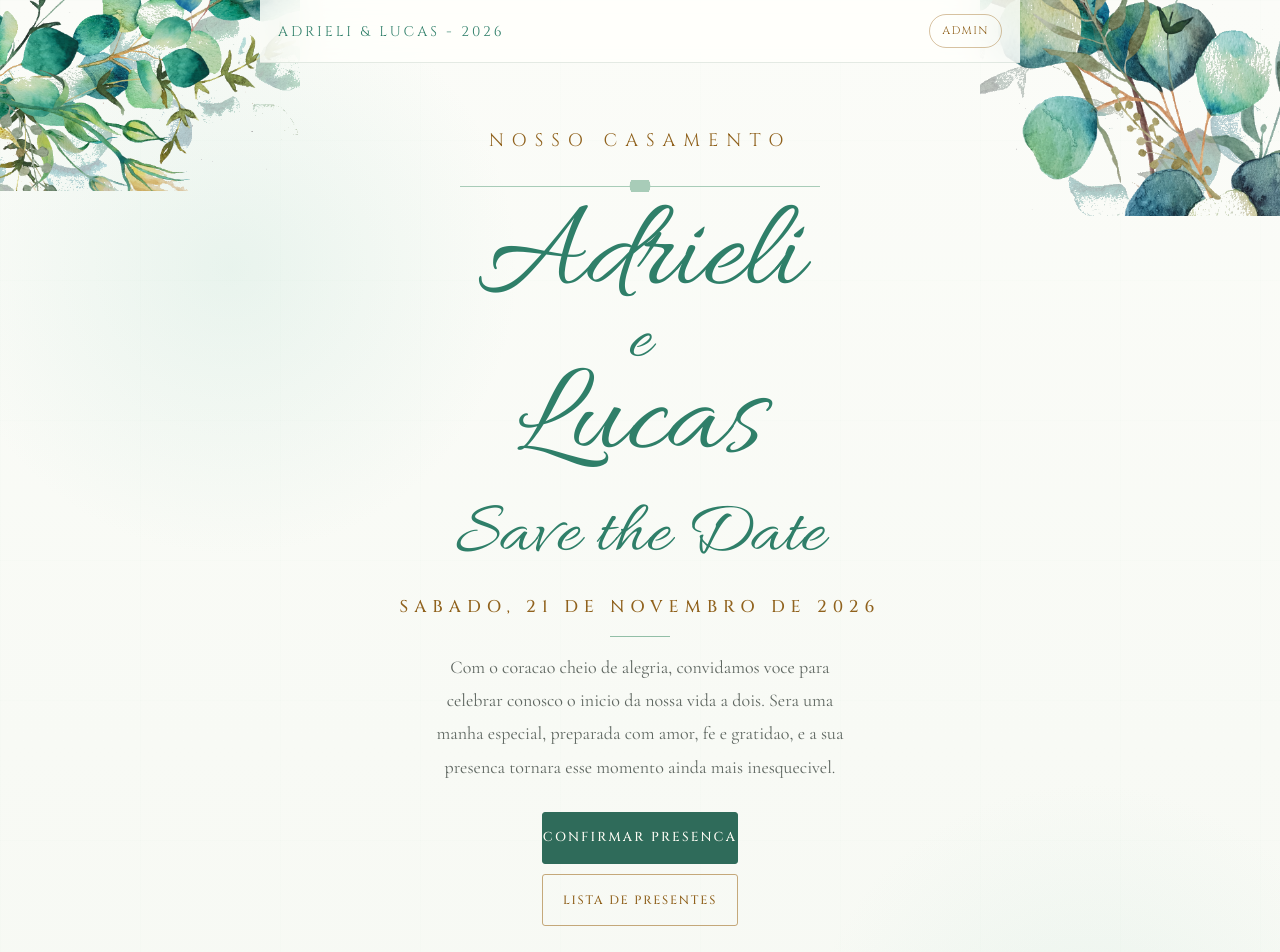
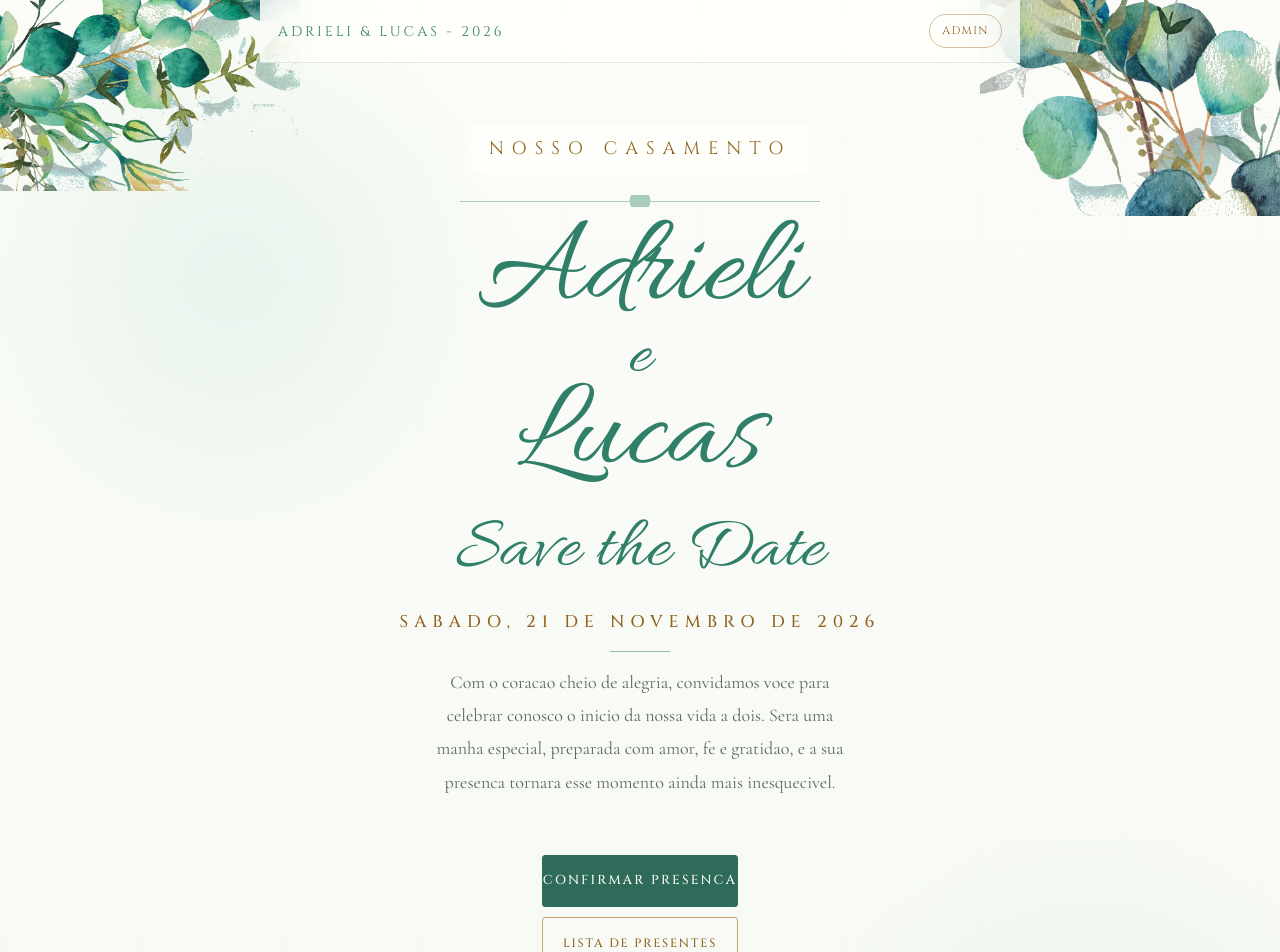
Before and after one commit to zanilucas/casamentolucas, a Next.js app: page / in a window 1280 px wide. Shown: the top 952 px of the page. Built offline with nearby package versions, Linux system fonts and the light colour scheme.

Commit message:
Ajusta leitura do topo e espacamento do CTA

```diff
--- a/src/app/globals.css
+++ b/src/app/globals.css
@@ -304,7 +304,7 @@ textarea {
   display: grid;
   gap: 10px;
   max-width: 420px;
-  margin: 0 auto;
+  margin: 28px auto 0;
 }
 
 .map-actions {
@@ -771,7 +771,13 @@ body {
 }
 
 .hero-kicker {
+  display: inline-block;
+  align-self: center;
+  padding: 8px 18px 7px;
   margin-bottom: 22px;
+  background: rgba(255, 255, 252, 0.78);
+  box-shadow: 0 12px 34px rgba(255, 255, 252, 0.82);
+  backdrop-filter: blur(8px);
   color: var(--gold-dark);
   font-family: var(--font-caps), Georgia, serif;
   font-size: 18px;
@@ -996,6 +1002,7 @@ body {
   .hero-kicker {
     font-size: 14px;
     letter-spacing: 5px;
+    max-width: calc(100vw - 44px);
   }
 
   .hero-welcome {
```
